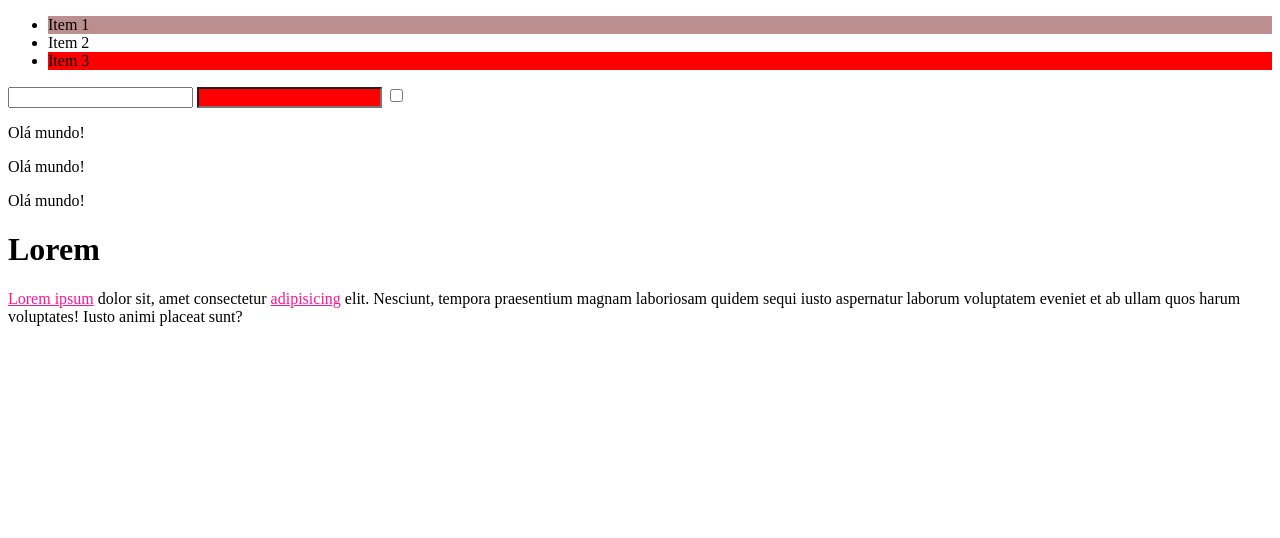
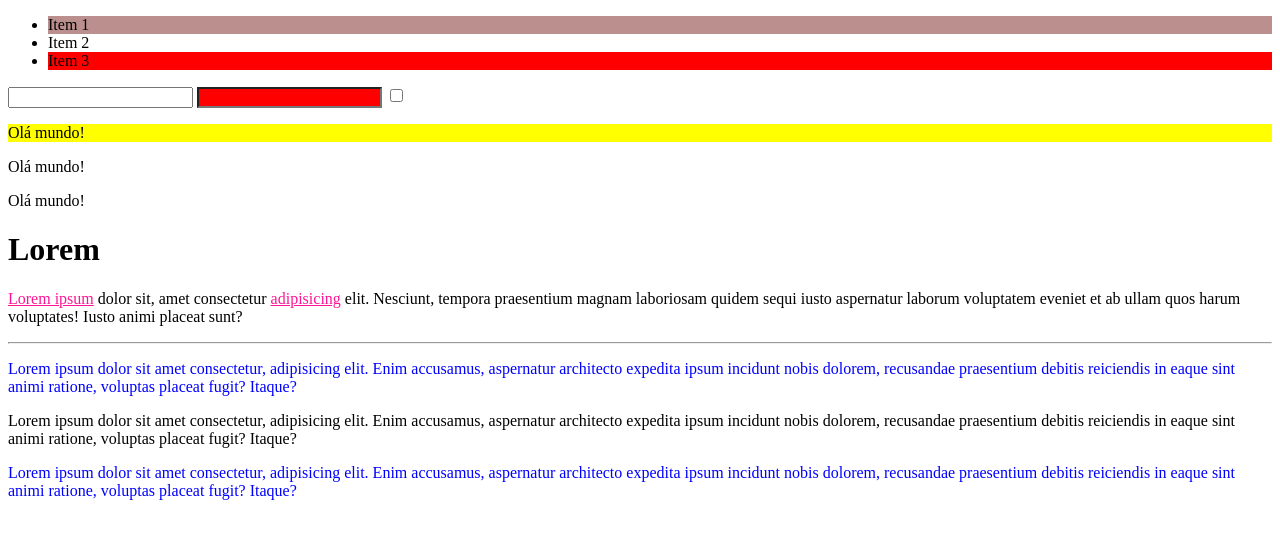
Before and after one commit to fernandams/full-JS, a plain HTML site: page HTML5 and CSS3/css-pseudo-classes.html in a window 1280 px wide. Drawn offline with Linux system fonts and the light colour scheme.

Commit message:
:sparkles: Adds :not() pseudo-class
Second class about CSS pseudo-classes (content of module about HTML5 and CSS3)

```diff
--- a/HTML5 and CSS3/assets/css/css-pseudo-classes.css
+++ b/HTML5 and CSS3/assets/css/css-pseudo-classes.css
@@ -50,9 +50,14 @@ input:checked+p {
     background: red;
 }
 
+input:not(:checked)+p {
+    background: yellow;
+}
+
 .pai .lista li:first-child {
     background: rosybrown;
 }
+
 .pai .lista li:last-child {
     background: red;
 }
@@ -60,3 +65,7 @@ input:checked+p {
 input:required {
     background: red;
 }
+
+hr~p:not(.meio) {
+    color: blue;
+}
--- a/HTML5 and CSS3/css-pseudo-classes.html
+++ b/HTML5 and CSS3/css-pseudo-classes.html
@@ -28,6 +28,16 @@
         Nesciunt, tempora praesentium magnam
         laboriosam quidem sequi iusto aspernatur laborum voluptatem eveniet et ab ullam quos harum voluptates! Iusto
         animi placeat sunt?</p>
+    <hr>
+    <p>Lorem ipsum dolor sit amet consectetur, adipisicing elit. Enim accusamus, aspernatur architecto expedita ipsum
+        incidunt nobis dolorem, recusandae praesentium debitis reiciendis in eaque sint animi ratione, voluptas placeat
+        fugit? Itaque?</p>
+    <p class="meio">Lorem ipsum dolor sit amet consectetur, adipisicing elit. Enim accusamus, aspernatur architecto expedita ipsum
+        incidunt nobis dolorem, recusandae praesentium debitis reiciendis in eaque sint animi ratione, voluptas placeat
+        fugit? Itaque?</p>
+    <p>Lorem ipsum dolor sit amet consectetur, adipisicing elit. Enim accusamus, aspernatur architecto expedita ipsum
+        incidunt nobis dolorem, recusandae praesentium debitis reiciendis in eaque sint animi ratione, voluptas placeat
+        fugit? Itaque?</p>
 </body>
 
 </html>
```
